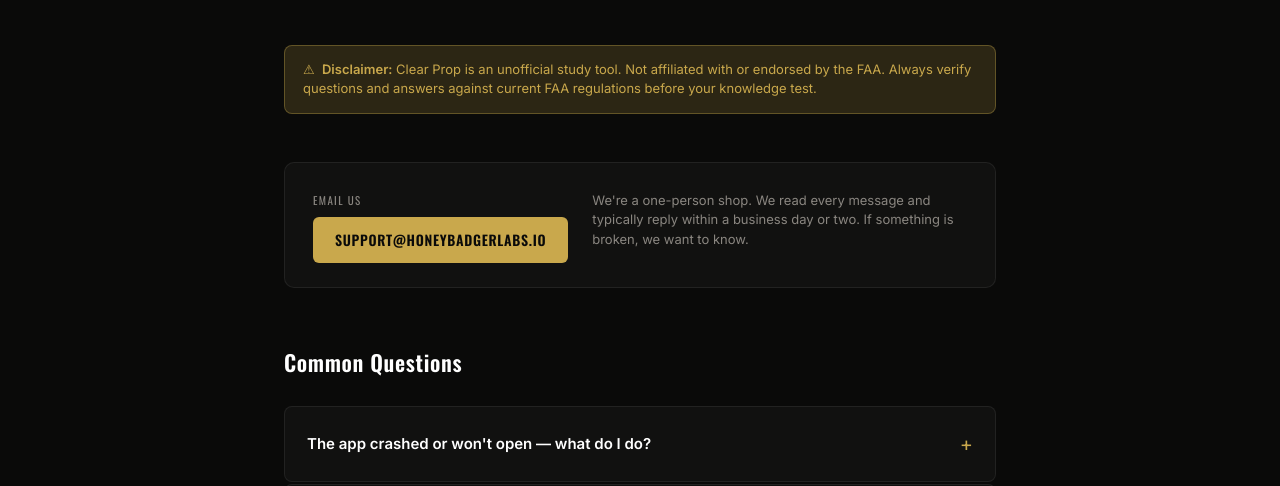
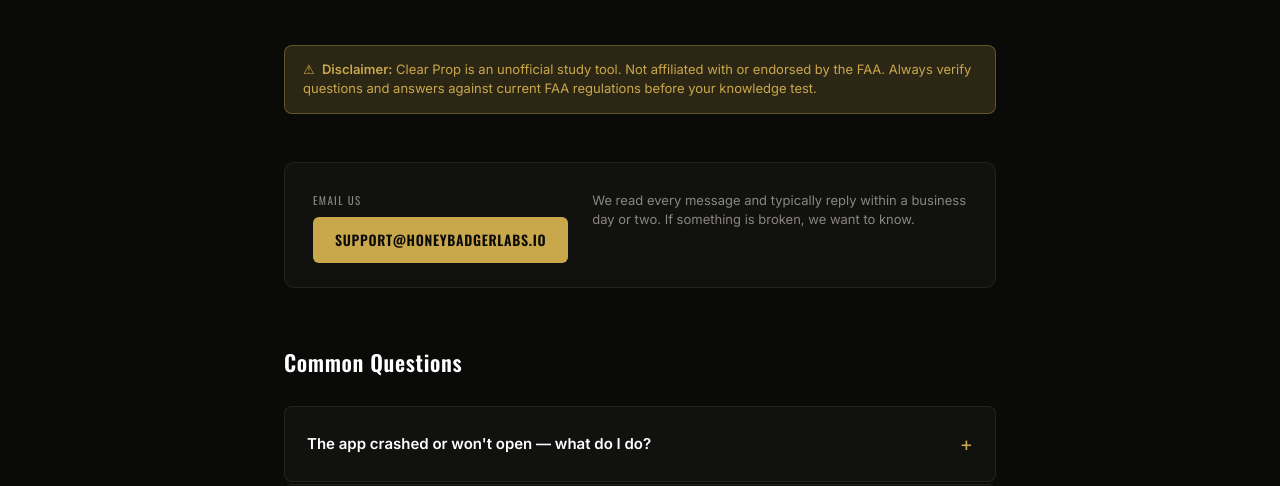
Before and after one commit to HoneyBadger-Labs/Main-Website, a plain HTML site: page clearprop/support.html in a window 1280 px wide. Shown: the part 298-784 px from the top of the page. Drawn offline with nearby package versions, Linux system fonts and the light colour scheme; a web font is replaced by a local one.

Commit message:
Clear Prop pages: drop one-person and single-member wording
Co-Authored-By: Claude Opus 5.5 <noreply@anthropic.com>

```diff
--- a/clearprop/support.html
+++ b/clearprop/support.html
@@ -174,7 +174,7 @@
     <div class="label">Email Us</div>
     <a class="email-link" href="mailto:support@honeybadgerlabs.io">support@honeybadgerlabs.io</a>
   </div>
-  <p class="note">We're a one-person shop. We read every message and typically reply within a business day or two. If something is broken, we want to know.</p>
+  <p class="note">We read every message and typically reply within a business day or two. If something is broken, we want to know.</p>
 </div>
 
 <h2>Common Questions</h2>
```
Also changed, not shown: clearprop/privacy.html (+1 -1 lines).
